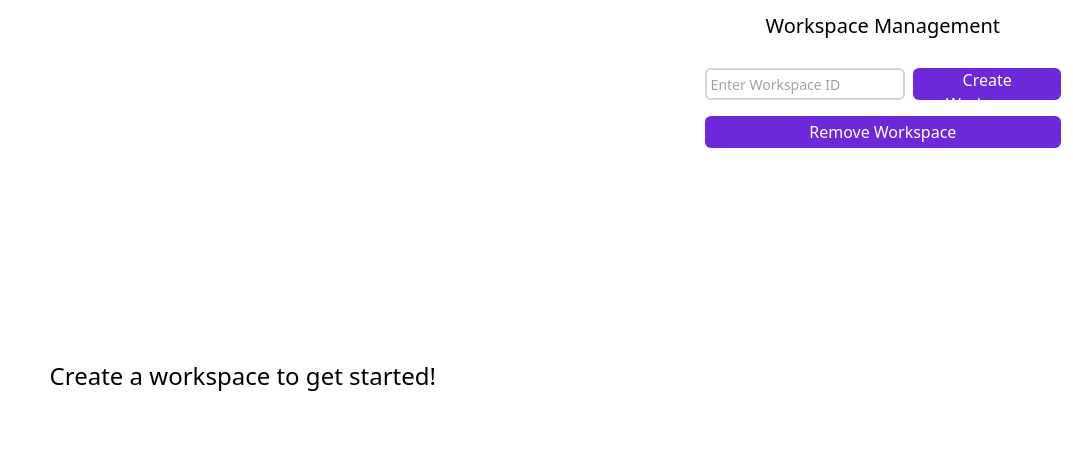
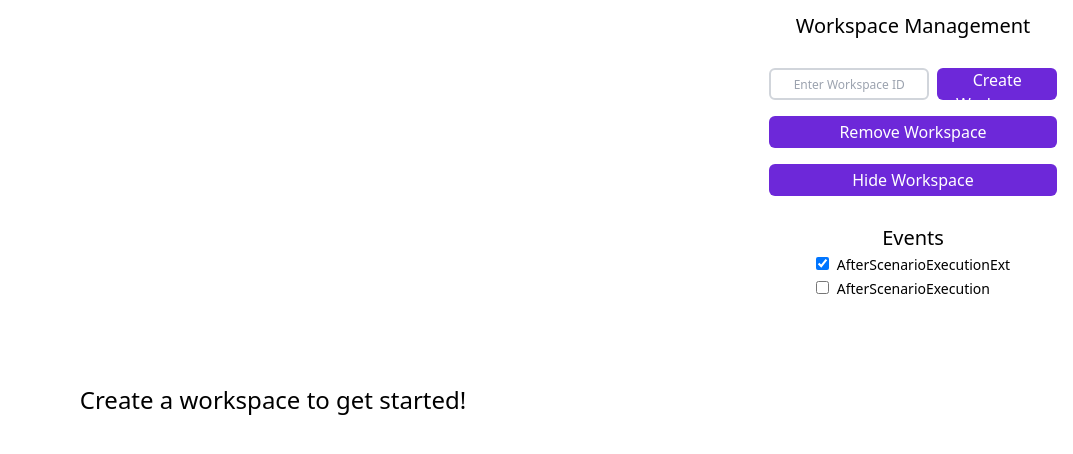
Before and after one commit to sphere-engine/sphere-engine-containers-nextjs, a Next.js app: page / in a window 1280 px wide. Shown: the top 454 px of the page, without its empty margins (207-1280 px from the left). Built offline with nearby package versions, Linux system fonts and the light colour scheme.

Commit message:
Added visibility option, eventSubscriptions,

```diff
--- a/app/Workspace.tsx
+++ b/app/Workspace.tsx
@@ -6,35 +6,40 @@ declare global {
             ready: (callback: () => void) => void;
             workspace: (containerId: string) => {
                 destroy: () => void;
+                events: {
+                    subscribe: (eventName: string, callback: (e: any) => void) => void;
+                };
             }
         };
-        }
+    }
 }
 
-const Workspace: React.FC<{ workspaceId: string}> = ({workspaceId}) => {
+const Workspace: React.FC<{ workspaceId: string }> = ({workspaceId}) => {
 
     const [wsCreated, setWsCreated] = useState<boolean>(false);
+
 
     useEffect(() => {
         window.SE?.ready(() => {
             const createWorkspace = () => {
-                console.log("Creating workspace")
-                window.SE?.workspace("se-container")
-                setWsCreated(true);
+                if (!wsCreated) {
+                    console.log("Creating workspace")
+                    window.SE?.workspace("se-container")
+                    setWsCreated(true)
+                }
             };
 
             createWorkspace();
         })
 
-
         return () => {
-            console.log("Destroying workspace")
-            if(wsCreated) {
+            if (wsCreated) {
+                console.log("Destroying workspace")
                 window.SE?.workspace("se-container").destroy();
                 setWsCreated(false);
             }
         }
-    }, []);
+    }, [wsCreated]); //either wsCreated or remove the array altogether
 
     return (
         <div style={{width: '100%', height: '100%'}}>
--- a/app/page.tsx
+++ b/app/page.tsx
@@ -1,55 +1,96 @@
 'use client'
 
-import React, {ReactNode, useState} from 'react';
+import React, {ReactNode, useEffect, useRef, useState} from 'react';
 import Workspace from "./Workspace";
 import Script from "next/script";
 
 
 const WorkspacePage = () => {
-    const [workspaceId, setWorkspaceId] = useState<string>("");
+
+    const workspaceId = useRef<string>("");
     const [workspace, setWorkspace] = useState<ReactNode>(null);
-    const [message, setMessage] = useState<string>("Create a workspace to get started!");
+    const [visible, setVisible] = useState<boolean>(true);
+    const message = useRef<string>("Create a workspace to get started!");
+    const [events, setEvents] = useState<any[]>([]);
+    const [eventListeners, setEventListeners] = useState<any>({
+        "afterScenarioExecution": false,
+        "afterScenarioExecutionExt": true
+    });
+
+    useEffect(() => {
+        if (workspace) {
+            eventListeners.afterScenarioExecution && window.SE?.workspace("se-container")?.events.subscribe("afterScenarioExecution", eventListener)
+            eventListeners.afterScenarioExecutionExt && window.SE?.workspace("se-container")?.events.subscribe("afterScenarioExecutionExt", eventListener)
+        }
+    }, [workspace, eventListeners]);
+
+    const eventListener = (e: any) => {
+        setEvents(prevEvents => [...prevEvents, e])
+    }
 
 
+    const handleEventListeners = (eventName: string) => {
+        setEventListeners((prevState: any) => {
+            return {...prevState, [eventName]: !prevState[eventName]}
+        });
+    }
+
+    const handleEvents = (data: any) => {
+        setEvents(prevEvents => [...prevEvents, data]);
+    }
     const handleCreateWorkspace = () => {
-        console.log("Creating workspace")
-        setMessage("Loading workspace...")
+        message.current = "Loading workspace..."
+
+        if (workspace) {
+            handleRemoveWorkspace()
+        }
+
         setWorkspace(
             <Workspace
                 key={Date.now()}
-                workspaceId={workspaceId}
+                workspaceId={workspaceId.current}
+                handleEvents={handleEvents}
             ></Workspace>
         );
     }
 
     const handleRemoveWorkspace = () => {
-        console.log("Removing workspace")
+        message.current = "Create a workspace to get started!"
         setWorkspace(null);
+        setVisible(true)
     }
 
-    const handleDestroyWorkspace = () => {
-    }
-
-    const handleShowWorkspace = () => {
+    const handleWorkspaceVisibility = () => {
+        workspace && setVisible(!visible);
+        visible ? (message.current = "Workspace is hidden") : (message.current = "Loading ...");
     }
 
     return (
         <div className="flex row">
+
             <Script src="/seco_sdk.js" strategy={"beforeInteractive"}/>
-            <div className="w-[75%] h-[100vh]">
-                {workspace ? workspace :
-                    <p className="text-center mt-[45vh] text-2xl">{message}</p>}
+            <div className="w-[75%] h-[100vh] flex">
+                {workspace ?
+                    <div className="flex grow h-[100%] justify-center">
+                        <div className="flex grow" style={{display: visible ? "block" : "none"}}>{workspace}</div>
+                        <div className="text-center m-auto text-2xl"
+                             style={{display: !visible ? "block" : "none"}}>{message.current}</div>
+                    </div> :
+                    <p className="text-center m-auto text-2xl">{message.current}</p>}
             </div>
-            <div className="flex-grow flex-col items-center mt-3">
+
+
+            <div className="flex grow flex-col items-center mt-3 w-[25%]">
                 <p className="text-xl text-center">Workspace Management</p>
-                <div className="ml-3 mr-3 mt-5">
-                <div className="flex row">
+                <div className="ml-3 mr-3 mt-5 w-[90%]">
+                    <div className="flex row w">
                         <input
-                        className="w-full h-8 mt-2 rounded-md text-sm font-medium mb-2 p-1 border-2 border-gray-300 mr-2"
+                            className="w-full h-8 mt-2 rounded-md text-xs text-center font-medium mb-2 p-1 border-2 border-gray-300 mr-2"
                             type="text"
                             placeholder="Enter Workspace ID"
-                        value={workspaceId}
-                        onChange={(e) => setWorkspaceId(e.target.value)}
+                            onChange={(e) => {
+                                workspaceId.current = e.target.value;
+                            }}
                         />
                         <button onClick={handleCreateWorkspace} className="w-[70%] bg-violet-700 text-white px-3 h-8 mt-2 rounded-md
                 text-md font-medium mb-2 hover:bg-violet-900">Create Workspace
@@ -58,8 +99,37 @@ const WorkspacePage = () => {
                     <button onClick={handleRemoveWorkspace} className="w-full bg-violet-700 text-white px-3 h-8 mt-2 rounded-md
                 text-md font-medium mb-2 hover:bg-violet-900">Remove Workspace
                     </button>
+                    <button onClick={handleWorkspaceVisibility} className="w-full bg-violet-700 text-white px-3 h-8 mt-2 rounded-md
+                text-md font-medium mb-2 hover:bg-violet-900">{visible ? "Hide" : "Show "} Workspace
+                    </button>
+                </div>
+                <p className="text-xl text-center mt-5">Events</p>
+                <ul>
+                    <li>
+                        <input type="checkbox" id="afterScenarioExecutionExt" name="afterScenarioExecutionExt"
+                               value="afterScenarioExecutionExt" className="mr-2"
+                               checked={eventListeners.afterScenarioExecutionExt}
+                               onChange={() => handleEventListeners("afterScenarioExecutionExt")}
+                        />
+                        <label htmlFor="afterScenarioExecutionExtExt"
+                               className="text-sm mt-1">AfterScenarioExecutionExt</label>
+                    </li>
+                    <li>
+                        <input type="checkbox" id="afterScenarioExecution" name="afterScenarioExecution"
+                               value="afterScenarioExecution" className="mr-2"
+                               checked={eventListeners.afterScenarioExecution}
+                               onChange={() => handleEventListeners("afterScenarioExecution")}
+                        />
+                        <label htmlFor="afterScenarioExecution" className="text-sm mt-1">AfterScenarioExecution</label>
+                    </li>
+                </ul>
+                <div className="w-[75%] h-[200px] border-gray-300 rounded-md p-2 overflow-x-auto">
+                    {events.map((event, index) => {
+                        return <p key={index}>{JSON.stringify(event)}</p>
+                    })}
                 </div>
             </div>
+
         </div>
     );
 }
--- a/next.config.mjs
+++ b/next.config.mjs
@@ -1,4 +1,6 @@
 /** @type {import('next').NextConfig} */
-const nextConfig = {};
+const nextConfig = {
+    reactStrictMode: true,
+};
 
 export default nextConfig;
```
Lines whose indentation alone changed are shown as unchanged.
